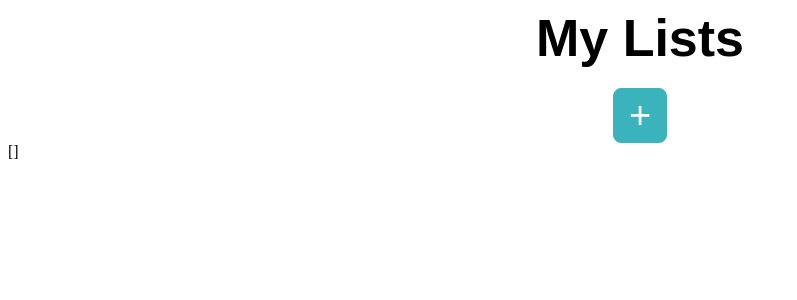
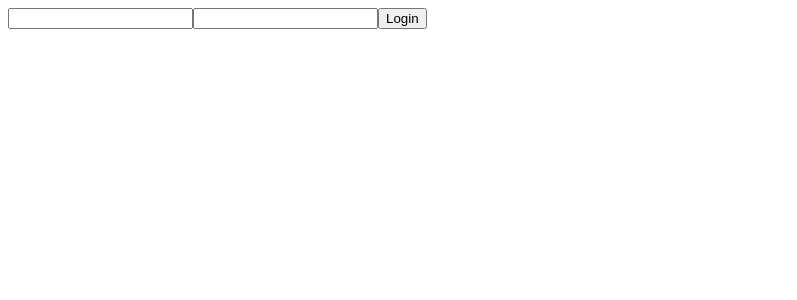
Before and after one commit to elenamarsili/mentoring-list, a React (Create React App) app: page / in a window 1280 px wide. Shown: the top 300 px of the page, without its empty margins (0-797 px from the left). Built offline with nearby package versions, Linux system fonts and the light colour scheme.

Commit message:
add login

```diff
--- a/src/App.tsx
+++ b/src/App.tsx
@@ -1,15 +1,21 @@
 import Lists from './components/list/Lists';
+import Login from './components/auth/Login';
+import { useUserContext } from './contexts/AuthContext';
 import { MyListsProvider } from './contexts/ListsContext';
 
 function App() {
+  const { email, password } = useUserContext()
 
+  if (email==="" || password===""){
+    return(
+      <Login />
+    )
+  }
   return (
-    <div>
-      <MyListsProvider>
-          <Lists/>
-      </MyListsProvider>
-    </div>
-  );
+    <MyListsProvider>
+      <Lists/>
+    </MyListsProvider>
+  )
 }
 
 export default App;
--- /dev/null
+++ b/src/components/auth/Login.tsx
@@ -0,0 +1,37 @@
+import { useState } from "react";
+import { useSetUserContext } from "../../contexts/AuthContext";
+
+
+function Login() {
+    const setUser = useSetUserContext()
+
+    const [email, setEmail] = useState<string>("")
+    const [password, setPassword] = useState<string>("")
+
+    const onSubmit = () => {
+        setUser({email , password})
+    };
+
+
+    const onChangeEmail = (e:React.ChangeEvent<HTMLInputElement>)=>{
+        const email = e.target.value
+        setEmail(email)
+    }
+
+    const onChangePassword = (e:React.ChangeEvent<HTMLInputElement>)=>{
+        const password = e.target.value
+        setPassword(password)
+    }
+
+    return (
+      <div>
+        <input type="email" value={email} onChange={(e) => onChangeEmail(e)}/>
+
+        <input type="password" value={password} onChange={(e) => onChangePassword(e)}/>
+
+        <button onClick={onSubmit}>Login</button>
+      </div>
+    );
+  }
+
+  export default Login;
--- a/src/components/list/Lists.tsx
+++ b/src/components/list/Lists.tsx
@@ -24,10 +24,6 @@ function Lists() {
       <Button>
         <AddListButton onClick={() => { onAddList() }}>+</AddListButton>
       </Button>
-
-      <div>{JSON.stringify(myLists)}</div>
-
-
     </div>
   );
 }
--- /dev/null
+++ b/src/contexts/AuthContext.tsx
@@ -0,0 +1,26 @@
+import { createContext, ReactNode, useContext, useState } from "react";
+import { User } from "../types";
+
+type Props = { children: ReactNode}
+
+const AuthContext = createContext<{user: User, setUser: React.Dispatch<React.SetStateAction<User>>}>({user: { email: '', password: ''}, setUser: ()=> {}})
+
+export const AuthContextProvider = (props: Props) => {
+    const [user, setUser] = useState<User>({ email: '', password: ''})
+
+    return (
+        <AuthContext.Provider value={{user, setUser}}>
+            {props.children}
+        </AuthContext.Provider>
+    )
+}
+
+export const useUserContext = () => {
+    const context = useContext(AuthContext)
+    return context.user
+}
+
+export const useSetUserContext = () => {
+    const context = useContext(AuthContext)
+    return context.setUser
+}
--- a/src/index.tsx
+++ b/src/index.tsx
@@ -1,10 +1,13 @@
 import React from 'react';
 import ReactDOM from 'react-dom';
 import App from './App';
+import { AuthContextProvider } from './contexts/AuthContext';
 
 ReactDOM.render(
   <React.StrictMode>
+    <AuthContextProvider>
       <App />
+    </AuthContextProvider>
   </React.StrictMode>,
   document.getElementById('root')
 );
--- a/src/types.ts
+++ b/src/types.ts
@@ -10,3 +10,8 @@ export type Task = {
                 id: string;
                 task: string;
             }
+
+export type User = {
+                email: string;
+                password: string;
+            }
```
Also changed, not shown: 1 other file (tests, documents, lock files or other folders).
